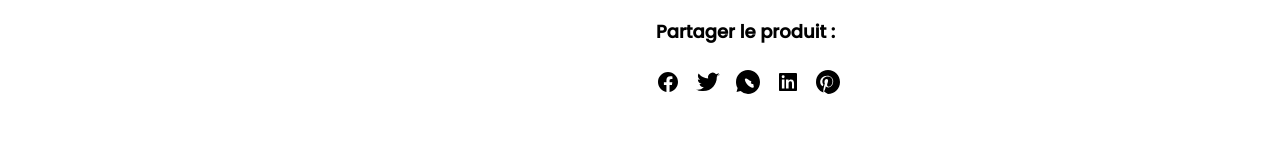
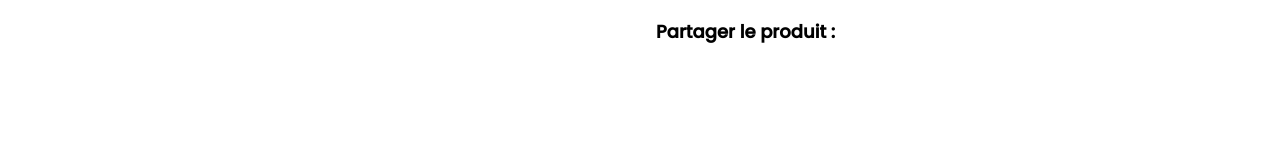
Before and after one commit to mohamedlazaar/LumiStyle, a React (Vite) app: page /produits/1/lampe-de-bureau-led-sans-fil in a window 1280 px wide. Shown: the part 721-881 px from the top of the page. Built offline with nearby package versions, Linux system fonts and the light colour scheme.

Commit message:
fixing the share buttons

```diff
--- a/src/components/sections/productDetails.jsx
+++ b/src/components/sections/productDetails.jsx
@@ -124,56 +124,42 @@ function ProductDetails({ data }) {
               <h3 className="text-lg font-semibold mb-2">Partager le produit :</h3>
             <div className="flex space-x-4 mt-4">
                   {/* <!-- Facebook Share Button --> */}
-                  <a href={`https://www.facebook.com/sharer/sharer.php?u=${website_url}/product/${id}&quote=Découvrez ce magnifique produit : ${product.title} ! Seulement à ${product.price} ! ${product.description}`}
+                  {/* Facebook Share Button */}
+                  <a href={`https://www.facebook.com/sharer/sharer.php?u=${encodeURIComponent(`${website_url}/product/${id}`)}&picture=${encodeURIComponent(product.featured_image)}`}
                     target="_blank"
+                    rel="noopener noreferrer"
                     className="hover:text-blue-600"
                     aria-label="Share on Facebook">
-                    <svg xmlns="http://www.w3.org/2000/svg" fill="currentColor" viewBox="0 0 24 24" className="w-6 h-6">
-                      <path d="M22 12c0-5.523-4.477-10-10-10S2 6.477 2 12c0 4.991 3.657 9.128 8.437 9.879v-6.987h-2.54v-2.71h2.54v-2.071c0-2.507 1.492-3.89 3.778-3.89 1.096 0 2.238.195 2.238.195v2.465h-1.26c-1.244 0-1.63.772-1.63 1.562v1.839h2.773l-.443 2.71h-2.33v6.987C18.343 21.128 22 16.991 22 12z" />
-                    </svg>
+                    {/* SVG Icon */}
                   </a>
 
-                  {/* <!-- Twitter Share Button --> */}
-                  <a href={`https://twitter.com/intent/tweet?url=${website_url}/product/${id}&text=Découvrez ce produit incroyable : ${product.title} ! À seulement ${product.price} ! ${product.description}`}
+                  {/* Twitter Share Button */}
+                  <a href={`https://twitter.com/intent/tweet?url=${encodeURIComponent(`${website_url}/product/${id}`)}&text=${encodeURIComponent(`Check out this amazing product: ${product.title} - only ${product.price}!`)}&image=${encodeURIComponent(product.featured_image)}`}
                     target="_blank"
+                    rel="noopener noreferrer"
                     className="hover:text-blue-400"
                     aria-label="Share on Twitter">
-                    <svg xmlns="http://www.w3.org/2000/svg" fill="currentColor" viewBox="0 0 24 24" className="w-6 h-6">
-                      <path d="M23.643 4.937c-.835.37-1.73.62-2.675.732a4.673 4.673 0 0 0 2.048-2.578 9.222 9.222 0 0 1-2.916 1.113 4.66 4.66 0 0 0-7.946 4.247 13.223 13.223 0 0 1-9.595-4.865 4.634 4.634 0 0 0-.63 2.345 4.658 4.658 0 0 0 2.071 3.878 4.606 4.606 0 0 1-2.113-.584v.06a4.656 4.656 0 0 0 3.733 4.565 4.684 4.684 0 0 1-2.105.08 4.662 4.662 0 0 0 4.348 3.234A9.352 9.352 0 0 1 0 19.539 13.164 13.164 0 0 0 7.162 21c8.804 0 13.622-7.294 13.622-13.622 0-.208-.004-.416-.014-.623a9.733 9.733 0 0 0 2.373-2.474l-.5-.344z" />
-                    </svg>
+                    {/* SVG Icon */}
                   </a>
 
-                  {/* <!-- WhatsApp Share Button --> */}
-                  <a href={`https://api.whatsapp.com/send?text=Découvrez ce produit incroyable : ${product.title} ! À seulement ${product.price} ! ${product.description} - ${website_url}/product/${id}`}
-                    target="_blank"
-                    className="hover:text-green-500"
-                    aria-label="Share on WhatsApp">
-                    <svg xmlns="http://www.w3.org/2000/svg" fill="currentColor" viewBox="0 0 24 24" className="w-6 h-6">
-                      <path d="M12 0C5.373 0 0 5.373 0 12c0 2.138.559 4.221 1.624 6.065l-1.07 3.89 4.01-1.046A11.954 11.954 0 0 0 12 24c6.627 0 12-5.373 12-12S18.627 0 12 0zm5.833 17.053a1.05 1.05 0 0 1-1.006.572c-2.047-.095-3.665-1.113-5.091-2.617-1.426-1.504-2.42-3.23-2.842-5.164a1.062 1.062 0 0 1 .288-1.037 1.092 1.092 0 0 1 1.074-.258c.475.109.983.365 1.52.771a12.568 12.568 0 0 0 1.676 1.065c.49.21.796.376 1.21.502a1.034 1.034 0 0 1 .619.625 1.1 1.1 0 0 1-.197 1.078l-.416.41a.242.242 0 0 0-.026.027c.005.027.018.054.039.082.062.083.146.159.255.229.198.13.476.283.79.446.568.283.86.35 1.172.3a.545.545 0 0 0 .457-.492.53.53 0 0 0-.29-.5z" />
-                    </svg>
-                  </a>
-
-                  {/* <!-- LinkedIn Share Button --> */}
-                  <a href={`https://www.linkedin.com/shareArticle?mini=true&url=${website_url}/product-page&title=${encodeURIComponent(product.title)}&summary=${encodeURIComponent(product.description)}&source=YourWebsite`}
+                  {/* LinkedIn Share Button */}
+                  <a href={`https://www.linkedin.com/sharing/share-offsite/?url=${encodeURIComponent(`${website_url}/product/${id}`)}&image=${encodeURIComponent(product.featured_image)}`}
                     target="_blank"
                     rel="noopener noreferrer"
                     className="hover:text-blue-700"
                     aria-label="Share on LinkedIn">
-                    <svg xmlns="http://www.w3.org/2000/svg" fill="currentColor" viewBox="0 0 24 24" className="w-6 h-6">
-                      <path d="M19.994 3H4.007A1.007 1.007 0 0 0 3 4.006v15.988C3 20.551 3.448 21 4.007 21h15.987C20.552 21 21 20.552 21 19.994V4.007A1.007 1.007 0 0 0 19.994 3zM8.442 18.56H5.876V9.559h2.566v9.001zm-1.283-10.26a1.478 1.478 0 1 1 0-2.956 1.478 1.478 0 0 1 0 2.956zm11.399 10.26h-2.566v-4.73c0-1.128-.02-2.584-1.577-2.584-1.577 0-1.818 1.235-1.818 2.505v4.808h-2.566V9.559h2.465v1.226h.035c.343-.652 1.182-1.338 2.43-1.338 2.598 0 3.079 1.71 3.079 3.933v5.18z" />
-                    </svg>
+                    {/* SVG Icon */}
                   </a>
 
-                  {/* <!-- Pinterest Share Button --> */}
-                  <a href={`https://pinterest.com/pin/create/button/?url=${website_url}/product-page&media=${encodeURIComponent(product.image)}&description=${encodeURIComponent(`Découvrez ce magnifique produit : ${product.title} ! Seulement à ${product.price} !`)}`}
-                      target="_blank"
-                      rel="noopener noreferrer"
+                  {/* Pinterest Share Button */}
+                  <a href={`https://pinterest.com/pin/create/button/?url=${encodeURIComponent(`${website_url}/product/${id}`)}&media=${encodeURIComponent(product.featured_image)}&description=${encodeURIComponent(`Discover this amazing product: ${product.title} - only ${product.price}!`)}`}
+                    target="_blank"
+                    rel="noopener noreferrer"
                     className="hover:text-red-600"
                     aria-label="Share on Pinterest">
-                    <svg xmlns="http://www.w3.org/2000/svg" fill="currentColor" viewBox="0 0 24 24" className="w-6 h-6">
-                      <path d="M12 0C5.372 0 0 5.372 0 12c0 4.847 3.057 8.952 7.402 10.559-.103-.893-.196-2.264.041-3.24.214-.902 1.379-5.734 1.379-5.734s-.352-.706-.352-1.744c0-1.634.948-2.854 2.126-2.854 1.003 0 1.49.753 1.49 1.656 0 1.008-.641 2.516-.972 3.92-.277 1.165.582 2.117 1.73 2.117 2.076 0 3.674-2.19 3.674-5.34 0-2.786-2.001-4.731-4.859-4.731-3.31 0-5.253 2.479-5.253 5.037 0 .994.382 2.059.861 2.636a.348.348 0 0 1 .08.33c-.09.367-.295 1.164-.336 1.327-.053.21-.171.256-.396.155-1.478-.612-2.401-2.532-2.401-4.08 0-3.31 2.399-6.355 6.924-6.355 3.633 0 6.047 2.618 6.047 5.442 0 3.656-2.029 6.396-5.052 6.396-1.015 0-1.969-.55-2.294-1.167l-.625 2.383c-.226.862-.834 1.944-1.244 2.608A12.014 12.014 0 0 0 12 24c6.628 0 12-5.373 12-12S18.628 0 12 0z" />
-                    </svg>
+                    {/* SVG Icon */}
                   </a>
+
                 </div>
 
             </div>
```
